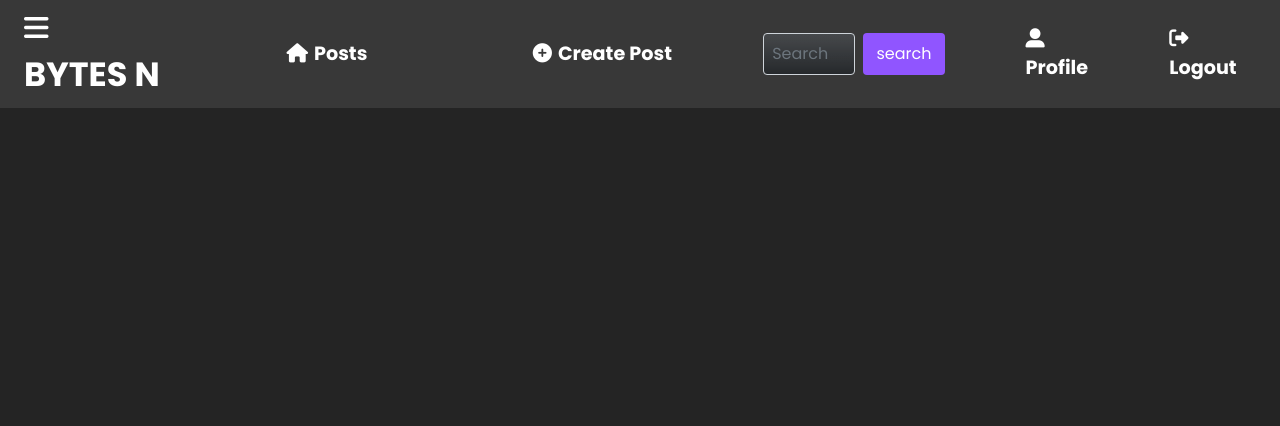
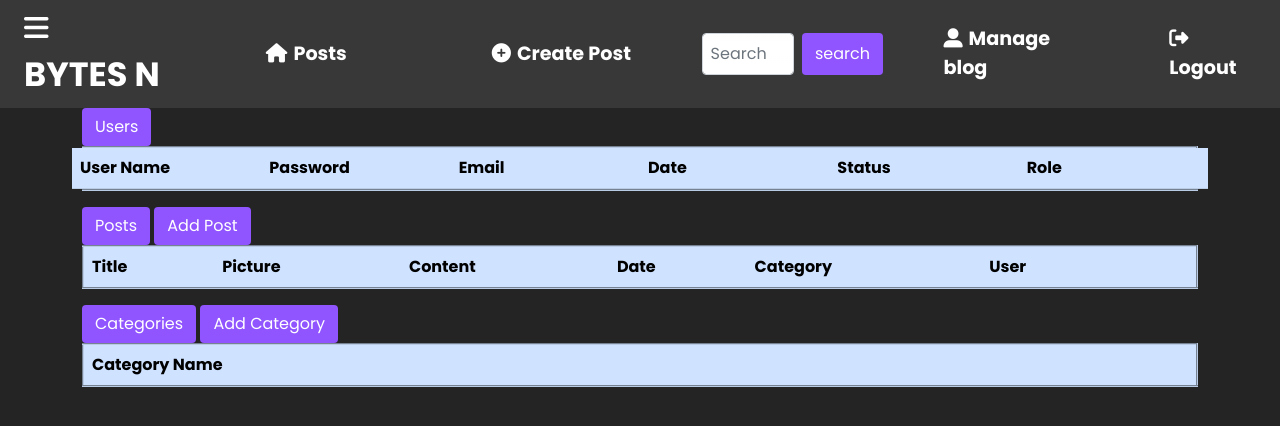
Before and after one commit to 123usef/django-blog, a Django app: page /useradmin/ in a window 1280 px wide. Shown: the top 426 px of the page. Run offline with Django 4.2, Linux system fonts and the light colour scheme; a user stored in the database is signed in; data comes from the database, SQL or seed files in the repository; both versions use the stored data as it was after the commit; lists and menus that the app fills with data are empty; some libraries are stand-ins or nearby versions.

Commit message:
admin views salma/yasmina

```diff
--- a/blog/urls.py
+++ b/blog/urls.py
@@ -25,7 +25,26 @@ urlpatterns = [
   # Posts
    path('post/<int:id>',views.det_post, name='post'),
    path('react/<int:id>/<str:react>' , views.add_reaction , name='add_reaction'),
-   #admin
+   #admin list all
   path('useradmin/',views.useradmin , name = 'useradmin'),
-   #logout
+  path('list_post/',views.list_post , name = 'list_post'),
+  path('list_users/',views.list_users , name = 'list_users'),
+  path('list_categories/',views.list_categories , name = 'list_categories'),
+
+#admin locked user
+  path('locked/<int:id>',views.locked, name='locked'),
+  path('unlocked/<int:id>',views.unlocked, name='unlocked'),
+# admin crud post
+  path('deletepost/<int:id>',views.deletepost, name='deletepost'),
+  path('updatepost/<int:id>',views.updatepost, name='updatepost'),
+
+  path('deletecategory/<int:id>',views.deletecategory, name='deletecategory'),
+  path('updatecategory/<int:id>',views.updatecategory, name='updatecategory'),
+
+
+
+
+
+
+
 ]
--- a/blog/views.py
+++ b/blog/views.py
@@ -1,6 +1,6 @@
 from django.shortcuts import redirect, render
 from django.contrib.auth.forms import UserCreationForm
-from .forms import CreateForm
+from .forms import CreateForm ,PostForm,CategoryForm
 from django.contrib.auth import authenticate, login, logout
 from django.views.generic import ListView
 from .models import Comment, Post, Reaction, Subscriptions, User, Category
@@ -55,9 +55,13 @@ def userlogin(request):
             username = request.POST.get("username")
             password = request.POST.get("password")
             user = authenticate(request, username=username, password=password)
-            if user is not None:
-                login(request, user)
-                return redirect("homepage")
+            if user is not None :
+                if user.user_status == 'unlocked':
+                    login(request, user)
+                    return redirect("homepage")
+                else:
+                    messages.error(request, "Your account is locked, please contact an admin.")
+                    return redirect("login")
             else:
                 messages.error(request, "Username or passwoed is incorrecrt")
                 return redirect("login")
@@ -133,7 +137,6 @@ def subscribe(request, id):
     return HttpResponseRedirect(request.META.get('HTTP_REFERER', '/'))
 
 
-
 def unsubscribe(request, id):
     user_id = request.user.id
     category = Category.objects.get(id=id)
@@ -141,7 +144,6 @@ def unsubscribe(request, id):
     subscribe.delete()
     print(5)
     return HttpResponseRedirect(request.META.get('HTTP_REFERER', '/'))
-
 
 # post
 def det_post(request, id):
@@ -175,3 +177,66 @@ def search(request):
         result = Post.objects.all().filter(post_title__contains=user_value)
         context = {"post": result}
         return render(request, "blogApp/search_results.html", context)
+
+#admin_list_all_posts
+def list_post(request):
+        all_posts = Post.objects.all()
+        context = { "posts" : all_posts }
+        return render(request, "blogApp/admin.html", context)
+def list_users(request):
+        all_users = User.objects.all()
+        context = { "users" : all_users }
+        return render(request, "blogApp/admin.html", context)
+
+def list_categories(request):
+        all_categories = Category.objects.all()
+        context = { "categories" : all_categories }
+        return render(request, "blogApp/admin.html", context)
+
+#locked user
+def locked(request, id):
+    userlock = User.objects.get(id = id)
+    userlock.user_status = 'locked'
+    userlock.save()
+    return HttpResponseRedirect(request.META.get('HTTP_REFERER', '/'))
+
+def unlocked(request, id):
+    userlock = User.objects.get(id = id)
+    userlock.user_status = 'unlocked'
+    userlock.save()
+    return HttpResponseRedirect(request.META.get('HTTP_REFERER', '/'))
+
+#post crud
+
+def updatepost(request, id):
+    post = Post.objects.get(id = id)
+    if request.method == 'POST':
+        form = PostForm(request.POST ,instance=post )
+        if form.is_valid():
+            form.save()
+            return redirect('list_post')
+
+    form = PostForm(instance = post)
+    context = {'form' : form}
+    return render(request, 'blogApp/updatepost.html' , context)
+def updatecategory(request, id):
+    category = Category.objects.get(id = id)
+    if request.method == 'POST':
+        form = CategoryForm(request.POST ,instance=category )
+        if form.is_valid():
+            form.save()
+            return redirect('list_categories')
+
+    form = CategoryForm(instance = category)
+    context = {'form' : form}
+    return render(request, 'blogApp/updatecategory.html' , context)
+
+def deletepost( request, id ):
+    post = Post.objects.get(id = id)
+    post.delete()
+    return redirect('list_post')
+#category crud
+def deletecategory( request, id ):
+    category = Category.objects.get(id = id)
+    category.delete()
+    return redirect('list_categories')
--- a/templates/blogApp/admin.html
+++ b/templates/blogApp/admin.html
@@ -15,6 +15,95 @@
 
 {% block main_block %}
 
+<div class="container">
+    <a href="{% url 'list_users' %}" type="button" class="btn btn_style">Users</a>
+    <Table border="2"   class="table table-primary">
+        <tr class="row">
+            <th class="col-2">User Name</th>
+            <th class="col-2">Password</th>
+            <th class="col-2">Email</th>
+            <th class="col-2">Date</th>
+            <th class="col-2">Status</th>
+            <th class="col-1">Role</th>
+            <th class="col-1"></th>
+
+        </tr>
+        {% for user in users %}
+        <tr class="row">
+            <th class="col-2">{{ user.username }}</th>
+            <th class="col-2">{{ user.password }}</th>
+            <th class="col-2">{{ user.email}}</th>
+            <th class="col-2">{{ user.date_joined }}</th>
+            <th class="col-2">{{ user.user_status }}</th>
+            {% if user.user_role == "admin" %}
+                <th class="col-1" style="background-color: #fa3200;">{{ user.user_role }}</th>
+            {% else %}
+                <th class="col-1">{{ user.user_role }}</th>
+            {% endif %}
+
+            {% if user.user_role == "admin" %}
+                <th class="col-1"> <a type="button" class="btn btn_style" disabled>block</a></th>
+            {% elif user.user_status == "locked" %}
+                <th class="col-1"> <a href="{% url 'unlocked' user.id %}" type="button" class="btn btn_style">Unblock</a></th>
+            {% else %}
+                <th class="col-1"> <a href="{% url 'locked' user.id %}" type="button" class="btn btn_style">block</a></th>
+            {% endif %}
+
+        </tr>
+        {% endfor %}
+    </Table>
+
+    <a href="{% url 'list_post' %}" type="button" class="btn btn_style">Posts</a>
+    <a type="button" class="btn btn_style">Add Post</a>
+
+    <Table border="2"   class="table table-primary">
+        <tr>
+            <th>Title</th>
+            <th>Picture</th>
+            <th>Content</th>
+            <th>Date</th>
+            <th>Category</th>
+            <th>User</th>
+            <th></th>
+            <th></th>
+
+        </tr>
+        {% for post in posts %}
+        <tr>
+            <th>{{ post.post_title }}</th>
+            <th>{{ post.post_picture }}</th>
+            <th>{{ post.post_content}}</th>
+            <th>{{ post.post_cr_date }}</th>
+            <th>{{ post.cat_id }}</th>
+            <th>{{ post.user_id }}</th>
+            <th > <a href="{% url 'updatepost' post.id %}" type="button" class="btn btn_style">Update</a></th>
+            <th > <a href="{% url 'deletepost' post.id %}" type="button" class="btn btn_style">Delete</a></th>
+
+        </tr>
+        {% endfor %}
+    </Table>
+    <a href="{% url 'list_categories' %}" type="button" class="btn btn_style">Categories</a>
+    <a type="button" class="btn btn_style">Add Category</a>
+
+    <Table border="2"   class="table table-primary">
+        <tr>
+            <th>Category Name</th>
+            <th></th>
+            <th></th>
+
+
+        </tr>
+        {% for cat in categories %}
+        <tr>
+            <th>{{ cat.cat_name }}</th>
+            <th > <a href="{% url 'updatecategory' cat.id %}" type="button" class="btn btn_style">Update</a></th>
+            <th > <a href="{% url 'deletecategory' cat.id %}" type="button" class="btn btn_style">Delete</a></th>
+
+        </tr>
+        {% endfor %}
+    </Table>
+</div>
+
 {% endblock %}
 
 </body>
--- a/templates/blogApp/navbar.html
+++ b/templates/blogApp/navbar.html
@@ -65,10 +65,17 @@
             </li>
             {% endif %}
             <form class="d-flex col-2" action="{% url 'search' %}" method="get">
-              <input class="form-control bg-dark bg-gradient p-2 text-white bg-opacity-75 me-2 " name="search_value" type="search" placeholder="Search" aria-label="Search">
+              <input class="form-control bg-gradient p-2 text-dark bg-opacity-75 me-2 " name="search_value" type="search" placeholder="Search" aria-label="Search">
               <button type=""submit class="btn btn_style">search</button>
             </form>
-            {% if user.is_authenticated %}
+            {% if user.is_authenticated and user.role == admin %}
+            <li class="nav-item col-2">
+              <a class="nav-link main_color link-light" href="{% url 'useradmin' %}"><i class="fa-solid fa-user-large" style="margin-right: 4%;"></i>Manage blog</a>
+            </li>
+            <li class="nav-item col-1">
+              <a class="nav-link main_color link-light" href="{% url 'logout' %}"><i class="fa-solid fa-right-from-bracket" style="margin-right: 4%;"></i>Logout</a>
+            </li>
+            {% elif user.is_authenticated %}
             <li class="nav-item col-1">
               <a class="nav-link main_color link-light" href="{% url 'profile' %}"><i class="fa-solid fa-user-large" style="margin-right: 4%;"></i>Profile</a>
             </li>
@@ -76,7 +83,7 @@
               <a class="nav-link main_color link-light" href="{% url 'logout' %}"><i class="fa-solid fa-right-from-bracket" style="margin-right: 4%;"></i>Logout</a>
             </li>
             {% else %}
-            <li class="nav-item col-2">
+            <li class="nav-item col-1">
               <a class="nav-link main_color link-light" href="{% url 'login' %}"><i class="fa-solid fa-right-to-bracket" style="margin-right: 4%;"></i>Login</a>
             </li>
             {% endif %}
```
Also changed, not shown: blog/forms.py (+11 -1 lines), templates/blogApp/updatecategory.html (added, +23 -0 lines), templates/blogApp/updatepost.html (added, +23 -0 lines), db.sqlite3.
